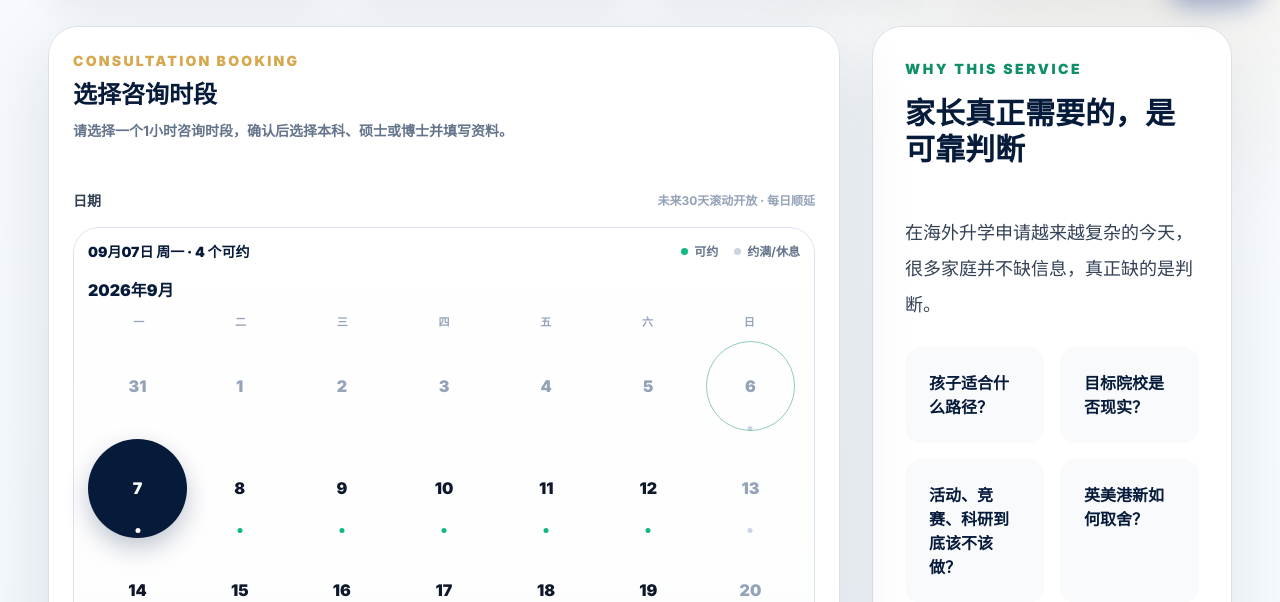
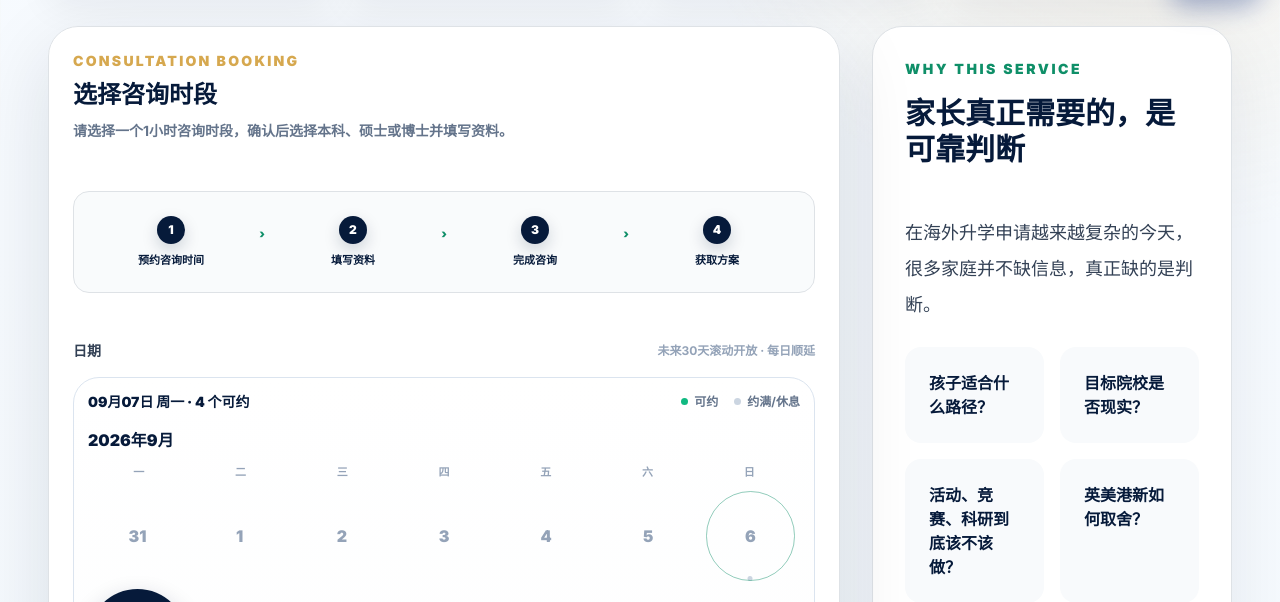
Before and after one commit to coubao/YD_redesign, a Flask app: page /booking in a window 1280 px wide. Shown: the part 784-1386 px from the top of the page. Run offline with Flask 3, Linux system fonts and the light colour scheme; data comes from the database, SQL or seed files in the repository; data that the repository does not hold is empty; some libraries are stand-ins or nearby versions.

Commit message:
Add booking consultation flow

```diff
--- a/templates/booking.html
+++ b/templates/booking.html
@@ -367,6 +367,19 @@
               <p class="text-sm font-black uppercase tracking-[0.16em] text-[#d6a84f]">Consultation Booking</p>
               <h2 class="mt-2 text-2xl font-black text-[#061a3a]">选择咨询时段</h2>
               <p class="mt-2 text-sm font-bold leading-6 text-slate-500">请选择一个1小时咨询时段，确认后选择本科、硕士或博士并填写资料。</p>
+              <div class="mt-5 rounded-2xl border border-slate-200 bg-slate-50/80 px-3 py-4" aria-label="咨询流程">
+                <div class="grid grid-cols-[minmax(0,1fr)_12px_minmax(0,1fr)_12px_minmax(0,1fr)_12px_minmax(0,1fr)] items-start gap-1">
+                  {% for step in ['预约咨询时间', '填写资料', '完成咨询', '获取方案'] %}
+                  <div class="min-w-0 text-center">
+                    <span class="mx-auto flex h-7 w-7 items-center justify-center rounded-full bg-[#061a3a] text-xs font-black text-white shadow-[0_6px_16px_rgba(6,26,58,.18)]">{{ loop.index }}</span>
+                    <span class="mt-2 block text-[11px] font-black leading-4 text-[#061a3a]">{{ step }}</span>
+                  </div>
+                  {% if not loop.last %}
+                  <span class="mt-2.5 text-center text-xs font-black text-[#0f8f68]" aria-hidden="true">›</span>
+                  {% endif %}
+                  {% endfor %}
+                </div>
+              </div>
             </div>
 
             {% if errors %}
@@ -442,9 +455,6 @@
                 </div>
               </fieldset>
 
-              <div class="rounded-2xl border border-slate-200 bg-slate-50 p-4 text-xs font-bold leading-6 text-slate-500">
-                周三下午、周四上午及周日全天固定占用；其余日期按绿色可预约时段开放。
-              </div>
               <button class="rounded-full bg-[#061a3a] px-7 py-4 text-base font-black text-white shadow-[0_18px_42px_rgba(6,26,58,.22)] transition hover:-translate-y-0.5 hover:bg-[#0f8f68]" type="submit">确认时间，选择申请阶段</button>
             </form>
           </section>
```
